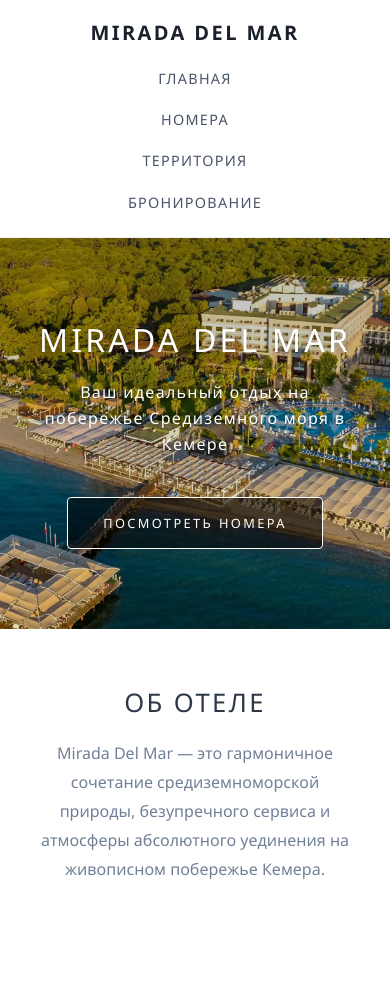
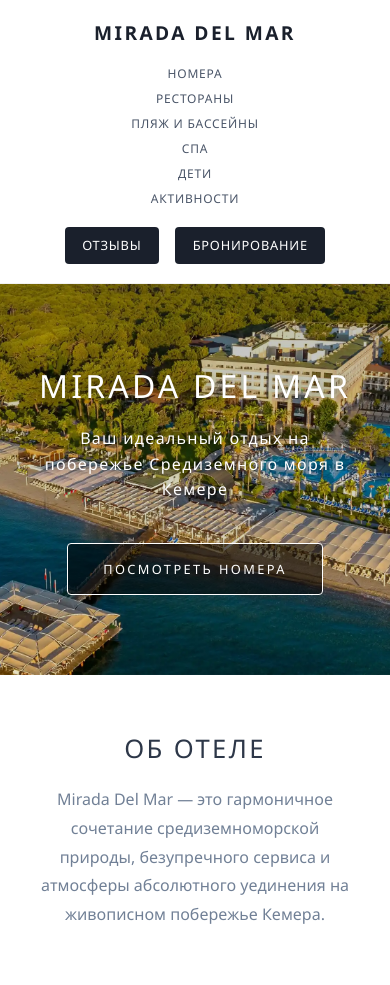
Before and after one commit to dmitry08-pyth/mirada_del_mar, a Python web app: template templates/index.html in a window 390 px wide. Before the commit the page ends 879 px from the top, so only its background shows below. Run offline with Jinja, Linux system fonts and the light colour scheme; the template is opened without the code that fills it, so the values that code supplies are empty.

Commit message:
feat: add responsive nav header

```diff
--- a/static/style.css
+++ b/static/style.css
@@ -9,52 +9,96 @@
 body {
     width: 100%;
     overflow-x: hidden;
+    background-color: #f7f9fa;
+    color: #1a202c;
 }
 
-/* Шапка сайта: прозрачная и легкая */
+/* Шапка сайта: по умолчанию зафиксирована на ПК */
 header {
     display: flex;
     justify-content: space-between;
     align-items: center;
-    padding: 1.8rem 4rem;
+    padding: 1.5rem 3rem;
     background-color: #ffffff;
     border-bottom: 1px solid rgba(0, 0, 0, 0.05);
+    position: fixed;
+    top: 0;
+    left: 0;
+    width: 100%;
+    z-index: 1000;
+    box-shadow: 0 2px 10px rgba(0, 0, 0, 0.03);
 }
 
+/* 1. Логотип слева */
 .logo {
-    font-size: 1.25rem;
+    font-size: 1.2rem;
     letter-spacing: 0.15rem;
     text-transform: uppercase;
     font-weight: 600;
     color: #1a202c;
+    text-decoration: none;
+    transition: opacity 0.3s ease;
+    white-space: nowrap;
 }
 
-nav {
+.logo:hover {
+    opacity: 0.75;
+}
+
+/* 2. Навигация по центру */
+.nav-menu {
     display: flex;
     align-items: center;
+    gap: 1.5rem;
 }
 
-nav a {
-    margin-left: 2.2rem;
+.nav-menu a {
     text-decoration: none;
     color: #4a5568;
-    font-size: 0.9rem;
-    letter-spacing: 0.08rem;
+    font-size: 0.82rem;
+    letter-spacing: 0.05rem;
     text-transform: uppercase;
     transition: color 0.3s ease;
+    font-weight: 500;
+    white-space: nowrap;
 }
 
-nav a:hover {
+.nav-menu a:hover {
     color: #2b6cb0;
 }
 
-/* Секция Hero */
+/* 3. Кнопки справа (черные) */
+.header-actions {
+    display: flex;
+    align-items: center;
+    gap: 0.8rem;
+}
+
+.nav-btn-primary,
+.nav-btn-secondary {
+    text-decoration: none;
+    background-color: #1a202c;
+    color: #ffffff;
+    font-size: 0.8rem;
+    text-transform: uppercase;
+    letter-spacing: 0.05rem;
+    padding: 0.6rem 1.1rem;
+    border-radius: 0.25rem;
+    transition: background-color 0.3s ease;
+    white-space: nowrap;
+}
+
+.nav-btn-primary:hover,
+.nav-btn-secondary:hover {
+    background-color: #4a5568;
+}
+
+/* Секция Hero (делаем отступ сверху, чтобы контент не прятался под фиксированной шапкой) */
 .hero {
     position: relative;
-    padding: 10rem 1rem;
+    padding: 12rem 1rem 10rem 1rem; /* Увеличили верхний отступ для ПК */
     text-align: center;
-    /* Плотный темный градиент для читаемости текста */
-    background-image: linear-gradient(rgba(0, 0, 0, 0.25), rgba(0, 0, 0, 0.1)), url('D:mirada_del_mar/static/images/hero-bg.jpg');
+    background-image: linear-gradient(rgba(0, 0, 0, 0.25), rgba(0, 0, 0, 0.1)), url('D:/mirada_del_mar/static/images/hero-bg.jpg');
     background-size: cover;
     background-position: center;
     color: #ffffff;
@@ -65,13 +109,13 @@ nav a:hover {
 }
 
 .hero h1 {
-    font-size: clamp(2rem, 5vw, 3.5rem); /* Плавное резиновое масштабирование заголовка */
+    font-size: clamp(2rem, 5vw, 3.5rem);
     font-weight: 400;
     letter-spacing: 0.2rem;
     color: #ffffff;
     margin-bottom: 1.2rem;
     text-transform: uppercase;
-    text-shadow: 0 0.1rem 0.6rem rgba(0, 0, 0, 0.3); /* Тень для объема */
+    text-shadow: 0 0.1rem 0.6rem rgba(0, 0, 0, 0.3);
 }
 
 .hero p {
@@ -130,27 +174,52 @@ nav a:hover {
 }
 
 /* ==========================================
-   Адаптив для планшетов и мобильных устройств
+   Профессиональный адаптив
    ========================================== */
-@media (max-width: 48rem) { /* 768px эквивалент */
+@media (max-width: 68rem) {
     header {
+        padding: 1.2rem 1.5rem;
+    }
+    .nav-menu {
+        gap: 1rem;
+    }
+    .nav-menu a {
+        font-size: 0.75rem;
+    }
+}
+
+@media (max-width: 54rem) {
+    /* На мобильных устройствах делаем шапку статичной, чтобы она не перекрывала контент */
+    header {
+        position: relative;
         flex-direction: column;
         padding: 1.2rem 1rem;
-        gap: 1rem;
+        gap: 1.2rem;
         text-align: center;
     }
 
-    nav {
-        flex-direction: column;
-        gap: 0.6rem;
-        width: 100%;
+    .nav-menu {
+        flex-wrap: wrap;
+        justify-content: center;
+        gap: 0.8rem 1.2rem;
     }
 
-    nav a {
-        margin-left: 0;
-        font-size: 0.9rem;
-        padding: 0.4rem 0;
-        display: block;
+    .header-actions {
+        width: 100%;
+        justify-content: center;
+        gap: 1rem;
+    }
+
+    /* Убираем лишний отступ у hero на мобилках, так как шапка теперь в потоке */
+    .hero {
+        padding: 6rem 1rem;
+    }
+}
+
+@media (max-width: 36rem) {
+    .nav-menu {
+        flex-direction: column;
+        gap: 0.5rem;
     }
 
     .hero {
--- a/templates/index.html
+++ b/templates/index.html
@@ -8,14 +8,22 @@
 </head>
 <body>
 
-  <header>
-    <div class="logo">Mirada Del Mar</div>
-    <nav>
-      <a href="/">Главная</a>
-      <a href="/rooms">Номера</a>
-      <a href="/territory">Территория</a>
-      <a href="/booking">Бронирование</a>
+  <header id="site-header">
+    <a href="D:/mirada_del_mar/templates/index.html" class="logo">Mirada Del Mar</a>
+
+    <nav class="nav-menu">
+      <a href="D:/mirada_del_mar/templates/rooms">Номера</a>
+      <a href="D:/mirada_del_mar/templates/restautants">Рестораны</a>
+      <a href="D:/mirada_del_mar/templates/beach_and_pools">Пляж и бассейны</a>
+      <a href="D:/mirada_del_mar/templates/spa">СПА</a>
+      <a href="D:/mirada_del_mar/templates/kids">Дети</a>
+      <a href="D:/mirada_del_mar/templates/activities">Активности</a>
     </nav>
+
+    <div class="header-actions">
+      <a href="/reviews" class="nav-btn-primary">Отзывы</a>
+      <a href="/booking" class="nav-btn-secondary">Бронирование</a>
+    </div>
   </header>
 
   <main>
@@ -32,5 +40,6 @@
     </section>
   </main>
 
+  <script src="D:/mirada_del_mar/static/script.js"></script>
 </body>
 </html>
```
Also changed, not shown: static/script.js (added).
